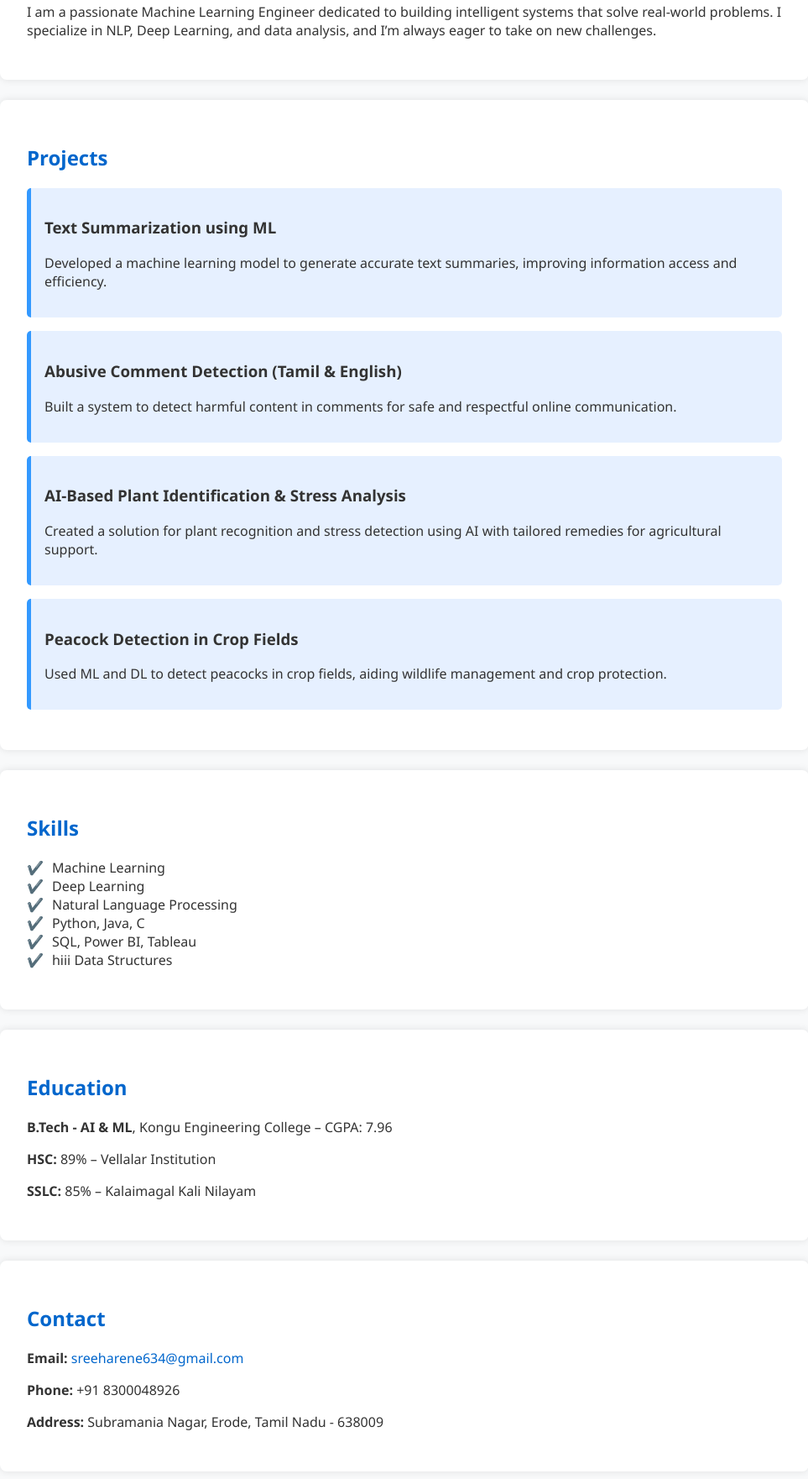
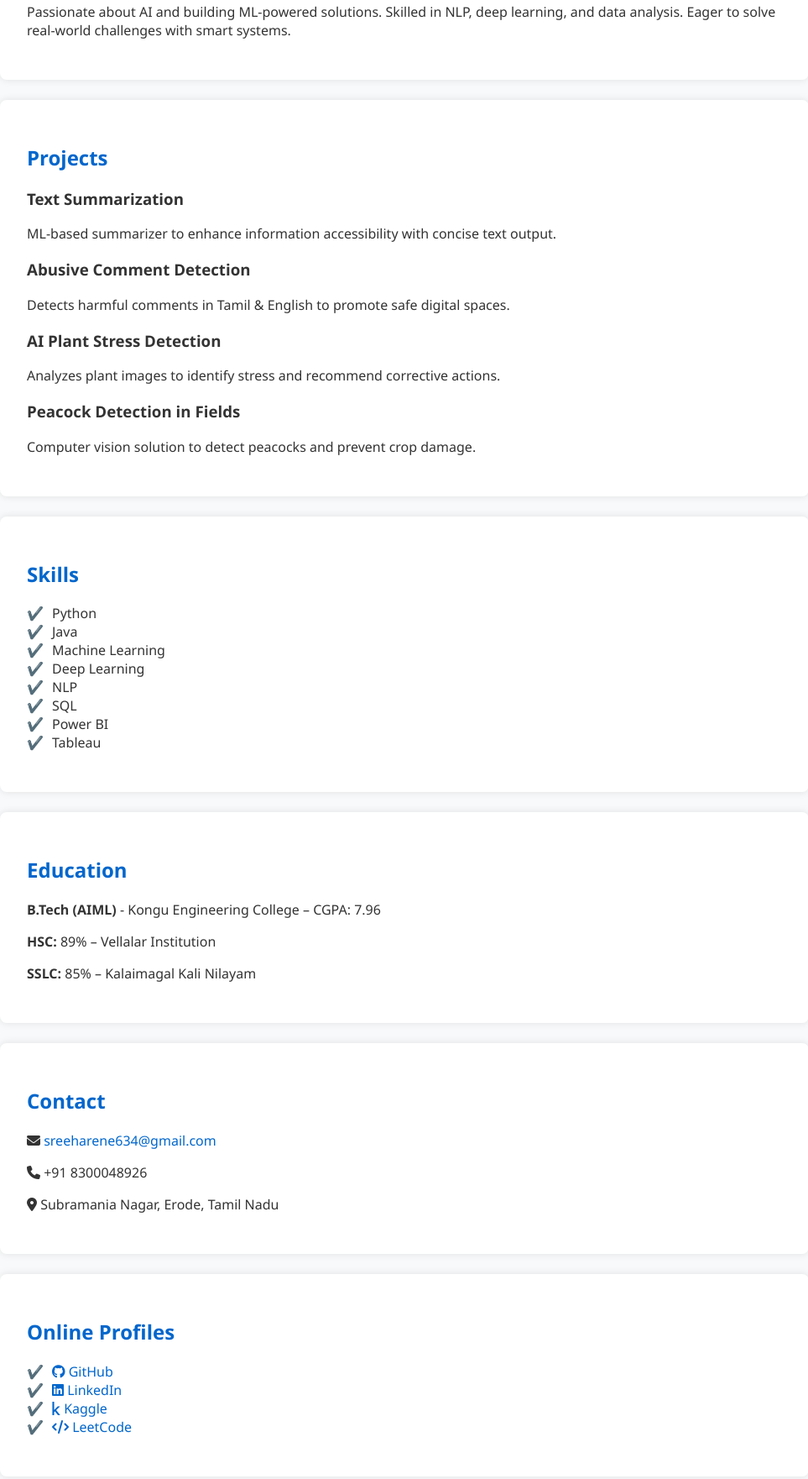
Before and after one commit to harene634/portfolio, a plain HTML site: page index.html in a window 1280 px wide. Shown: the part 275-2036 px from the top of the page at 84% size, without its empty margins (158-1121 px from the left). Drawn offline with Linux system fonts and the light colour scheme.

Commit message:
Update index.html

```diff
--- a/index.html
+++ b/index.html
@@ -3,79 +3,87 @@
 <head>
   <meta charset="UTF-8" />
   <meta name="viewport" content="width=device-width, initial-scale=1.0" />
-  <title>Sree Harene | Machine Learning Engineer</title>
+  <title>Sree Harene | ML Engineer</title>
   <link rel="stylesheet" href="style.css" />
+  <link href="https://fonts.googleapis.com/css2?family=Poppins:wght@300;500;700&display=swap" rel="stylesheet" />
+  <script src="https://kit.fontawesome.com/a076d05399.js" crossorigin="anonymous"></script>
 </head>
 <body>
 
   <header>
-    <h1>Sree Harene</h1>
-    <p>Machine Learning Engineer | Deep Learning | NLP | Python</p>
+    <div class="container">
+      <h1>Sree Harene</h1>
+      <p>Machine Learning Engineer | Deep Learning | NLP</p>
+    </div>
   </header>
 
-  <section id="about">
+  <section id="about" class="container card">
     <h2>About Me</h2>
-    <p>I am a passionate Machine Learning Engineer dedicated to building intelligent systems that solve real-world problems. I specialize in NLP, Deep Learning, and data analysis, and I’m always eager to take on new challenges.</p>
+    <p>Passionate about AI and building ML-powered solutions. Skilled in NLP, deep learning, and data analysis. Eager to solve real-world challenges with smart systems.</p>
   </section>
 
-  <section id="projects">
+  <section id="projects" class="container card">
     <h2>Projects</h2>
-    <div class="project-card">
-      <h3>Text Summarization using ML</h3>
-      <p>Developed a machine learning model to generate accurate text summaries, improving information access and efficiency.</p>
-    </div>
-    <div class="project-card">
-      <h3>Abusive Comment Detection (Tamil & English)</h3>
-      <p>Built a system to detect harmful content in comments for safe and respectful online communication.</p>
-    </div>
-    <div class="project-card">
-      <h3>AI-Based Plant Identification & Stress Analysis</h3>
-      <p>Created a solution for plant recognition and stress detection using AI with tailored remedies for agricultural support.</p>
-    </div>
-    <div class="project-card">
-      <h3>Peacock Detection in Crop Fields</h3>
-      <p>Used ML and DL to detect peacocks in crop fields, aiding wildlife management and crop protection.</p>
+    <div class="grid">
+      <div class="project">
+        <h3>Text Summarization</h3>
+        <p>ML-based summarizer to enhance information accessibility with concise text output.</p>
+      </div>
+      <div class="project">
+        <h3>Abusive Comment Detection</h3>
+        <p>Detects harmful comments in Tamil & English to promote safe digital spaces.</p>
+      </div>
+      <div class="project">
+        <h3>AI Plant Stress Detection</h3>
+        <p>Analyzes plant images to identify stress and recommend corrective actions.</p>
+      </div>
+      <div class="project">
+        <h3>Peacock Detection in Fields</h3>
+        <p>Computer vision solution to detect peacocks and prevent crop damage.</p>
+      </div>
     </div>
   </section>
 
-  <section id="skills">
+  <section id="skills" class="container card">
     <h2>Skills</h2>
-    <ul>
+    <ul class="skills">
+      <li>Python</li>
+      <li>Java</li>
       <li>Machine Learning</li>
       <li>Deep Learning</li>
-      <li>Natural Language Processing</li>
-      <li>Python, Java, C</li>
-      <li>SQL, Power BI, Tableau</li>
-      <li>hiii Data Structures</li>
+      <li>NLP</li>
+      <li>SQL</li>
+      <li>Power BI</li>
+      <li>Tableau</li>
     </ul>
   </section>
 
-  <section id="education">
+  <section id="education" class="container card">
     <h2>Education</h2>
-    <p><strong>B.Tech - AI & ML</strong>, Kongu Engineering College – CGPA: 7.96</p>
+    <p><strong>B.Tech (AIML)</strong> - Kongu Engineering College – CGPA: 7.96</p>
     <p><strong>HSC:</strong> 89% – Vellalar Institution</p>
     <p><strong>SSLC:</strong> 85% – Kalaimagal Kali Nilayam</p>
   </section>
 
-  <section id="contact">
+  <section id="contact" class="container card">
     <h2>Contact</h2>
-    <p><strong>Email:</strong> <a href="mailto:sreeharene634@gmail.com">sreeharene634@gmail.com</a></p>
-    <p><strong>Phone:</strong> +91 8300048926</p>
-    <p><strong>Address:</strong> Subramania Nagar, Erode, Tamil Nadu - 638009</p>
+    <p><i class="fas fa-envelope"></i> <a href="mailto:sreeharene634@gmail.com">sreeharene634@gmail.com</a></p>
+    <p><i class="fas fa-phone"></i> +91 8300048926</p>
+    <p><i class="fas fa-map-marker-alt"></i> Subramania Nagar, Erode, Tamil Nadu</p>
   </section>
 
-  <section id="profiles">
+  <section id="profiles" class="container card">
     <h2>Online Profiles</h2>
-    <ul>
-      <li><a href="https://github.com/harene634" target="_blank">GitHub</a></li>
-      <li><a href="https://www.linkedin.com/in/sree-harene-977245225/" target="_blank">LinkedIn</a></li>
-      <li><a href="https://www.kaggle.com/sreeharenejs21alr040" target="_blank">Kaggle</a></li>
-      <li><a href="https://leetcode.com/u/sree_harene/" target="_blank">LeetCode</a></li>
+    <ul class="links">
+      <li><a href="https://github.com/harene634" target="_blank"><i class="fab fa-github"></i> GitHub</a></li>
+      <li><a href="https://www.linkedin.com/in/sree-harene-977245225/" target="_blank"><i class="fab fa-linkedin"></i> LinkedIn</a></li>
+      <li><a href="https://www.kaggle.com/sreeharenejs21alr040" target="_blank"><i class="fab fa-kaggle"></i> Kaggle</a></li>
+      <li><a href="https://leetcode.com/u/sree_harene/" target="_blank"><i class="fas fa-code"></i> LeetCode</a></li>
     </ul>
   </section>
 
   <footer>
-    <p>&copy; 2025 Sree Harene. All rights reserved.</p>
+    <p>&copy; 2025 Sree Harene. Built with ❤️</p>
   </footer>
 
 </body>
```
